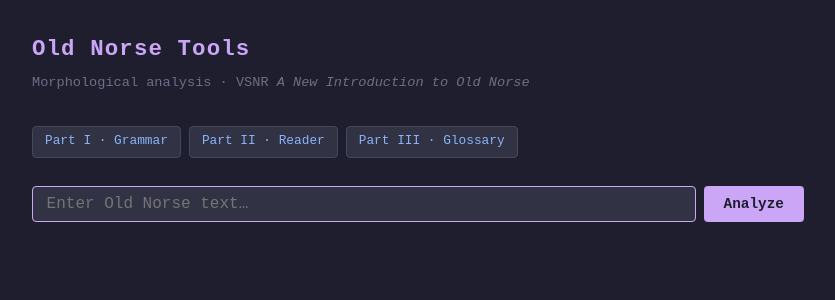
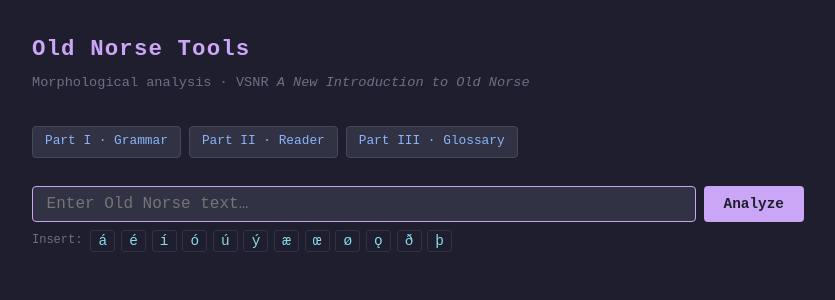
Before and after one commit to jjberry/old-norse-tools, a FastAPI app: page / in a window 1280 px wide. Shown: the top 300 px of the page, without its empty margins (222-1057 px from the left). Run offline with FastAPI, Linux system fonts and the light colour scheme.

Commit message:
Add click-to-insert special character palette to web UI
Twelve Old Norse characters ordered by frequency in the glossary headwords
(á é í ó ú ý æ œ ø ǫ ð þ) appear as small buttons below the search form.
Clicking inserts the character at the cursor position and refocuses the input,
so typing can continue without reaching for the mouse again.

Co-Authored-By: Claude Sonnet 4.6 <noreply@anthropic.com>

```diff
--- a/src/nion/web/templates/index.html
+++ b/src/nion/web/templates/index.html
@@ -169,6 +169,41 @@
     .annotation-panel .gloss { color: #a6e3a1; }
     .annotation-panel .source-note { color: #585b70; font-size: 0.8rem; margin-top: 0.4rem; }
 
+    /* ── Character palette ── */
+    .char-palette {
+      align-items: center;
+      display: flex;
+      flex-wrap: wrap;
+      gap: 0.35rem;
+      margin-top: -2rem;
+      margin-bottom: 2.5rem;
+    }
+
+    .char-label {
+      color: #6c7086;
+      font-size: 0.75rem;
+      margin-right: 0.15rem;
+      white-space: nowrap;
+    }
+
+    .char-btn {
+      background: none;
+      border: 1px solid #313244;
+      border-radius: 3px;
+      color: #89dceb;
+      cursor: pointer;
+      font-family: inherit;
+      font-size: 0.9rem;
+      line-height: 1;
+      padding: 0.2rem 0.45rem;
+      transition: border-color 0.12s, color 0.12s;
+    }
+
+    .char-btn:hover {
+      border-color: #89dceb;
+      color: #cdd6f4;
+    }
+
     /* ── PDF nav ── */
     .pdf-nav {
       display: flex;
@@ -208,6 +243,7 @@
 
 <form method="post" action="/analyze">
   <input
+    id="text-input"
     name="text"
     type="text"
     autofocus
@@ -217,6 +253,22 @@
   >
   <button type="submit">Analyze</button>
 </form>
+
+<div class="char-palette">
+  <span class="char-label">Insert:</span>
+  <button class="char-btn" type="button" onclick="insertChar('á')" title="a with acute">á</button>
+  <button class="char-btn" type="button" onclick="insertChar('é')" title="e with acute">é</button>
+  <button class="char-btn" type="button" onclick="insertChar('í')" title="i with acute">í</button>
+  <button class="char-btn" type="button" onclick="insertChar('ó')" title="o with acute">ó</button>
+  <button class="char-btn" type="button" onclick="insertChar('ú')" title="u with acute">ú</button>
+  <button class="char-btn" type="button" onclick="insertChar('ý')" title="y with acute">ý</button>
+  <button class="char-btn" type="button" onclick="insertChar('æ')" title="ae ligature">æ</button>
+  <button class="char-btn" type="button" onclick="insertChar('œ')" title="oe ligature">œ</button>
+  <button class="char-btn" type="button" onclick="insertChar('ø')" title="o with stroke">ø</button>
+  <button class="char-btn" type="button" onclick="insertChar('ǫ')" title="o with ogonek">ǫ</button>
+  <button class="char-btn" type="button" onclick="insertChar('ð')" title="eth">ð</button>
+  <button class="char-btn" type="button" onclick="insertChar('þ')" title="thorn">þ</button>
+</div>
 
 {% if token_data %}
 <div class="results">
@@ -305,6 +357,15 @@
   function toggle(id) {
     document.getElementById(id).classList.toggle('open');
   }
+
+  function insertChar(ch) {
+    const input = document.getElementById('text-input');
+    const start = input.selectionStart;
+    const end   = input.selectionEnd;
+    input.value = input.value.slice(0, start) + ch + input.value.slice(end);
+    input.selectionStart = input.selectionEnd = start + ch.length;
+    input.focus();
+  }
 </script>
 
 </body>
```
